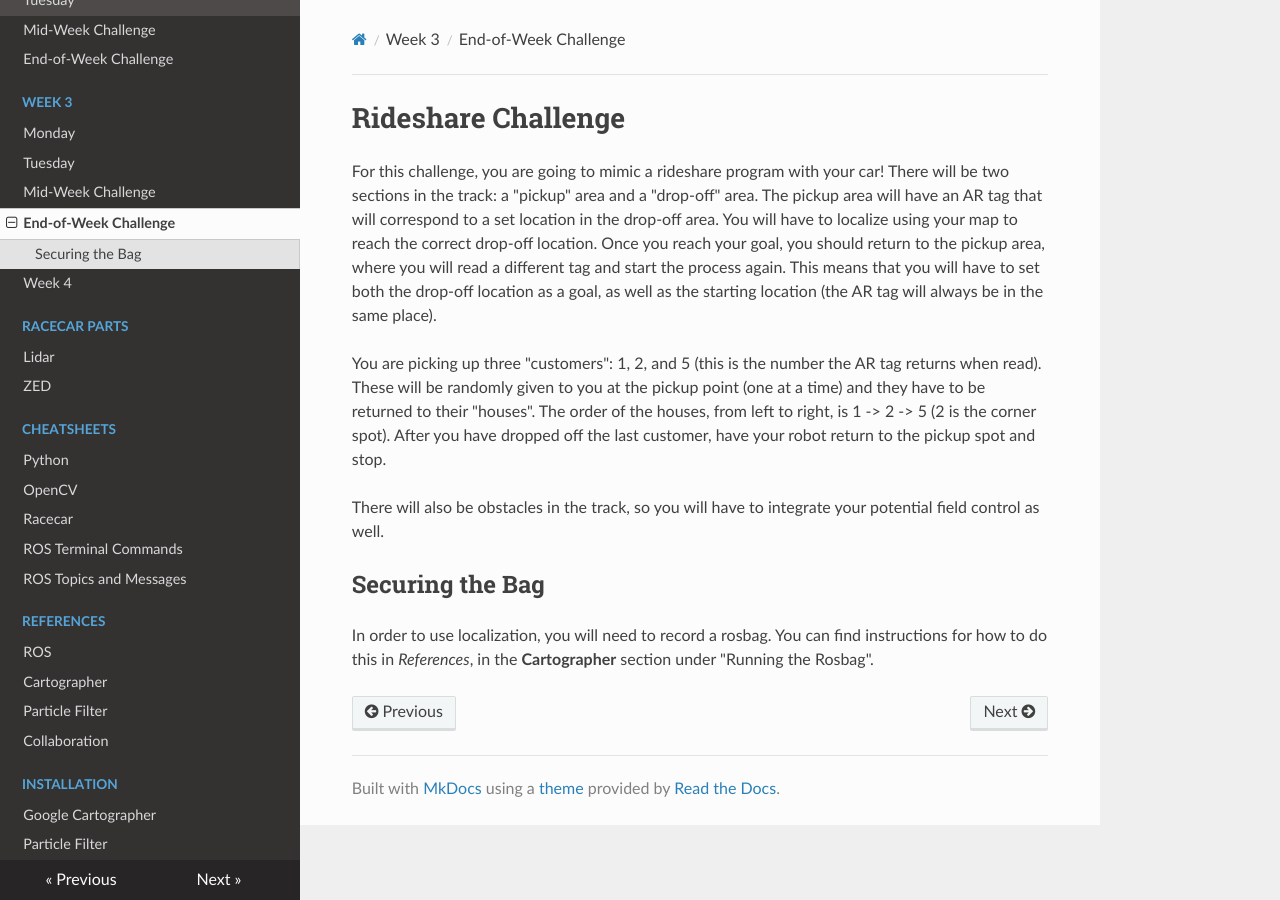
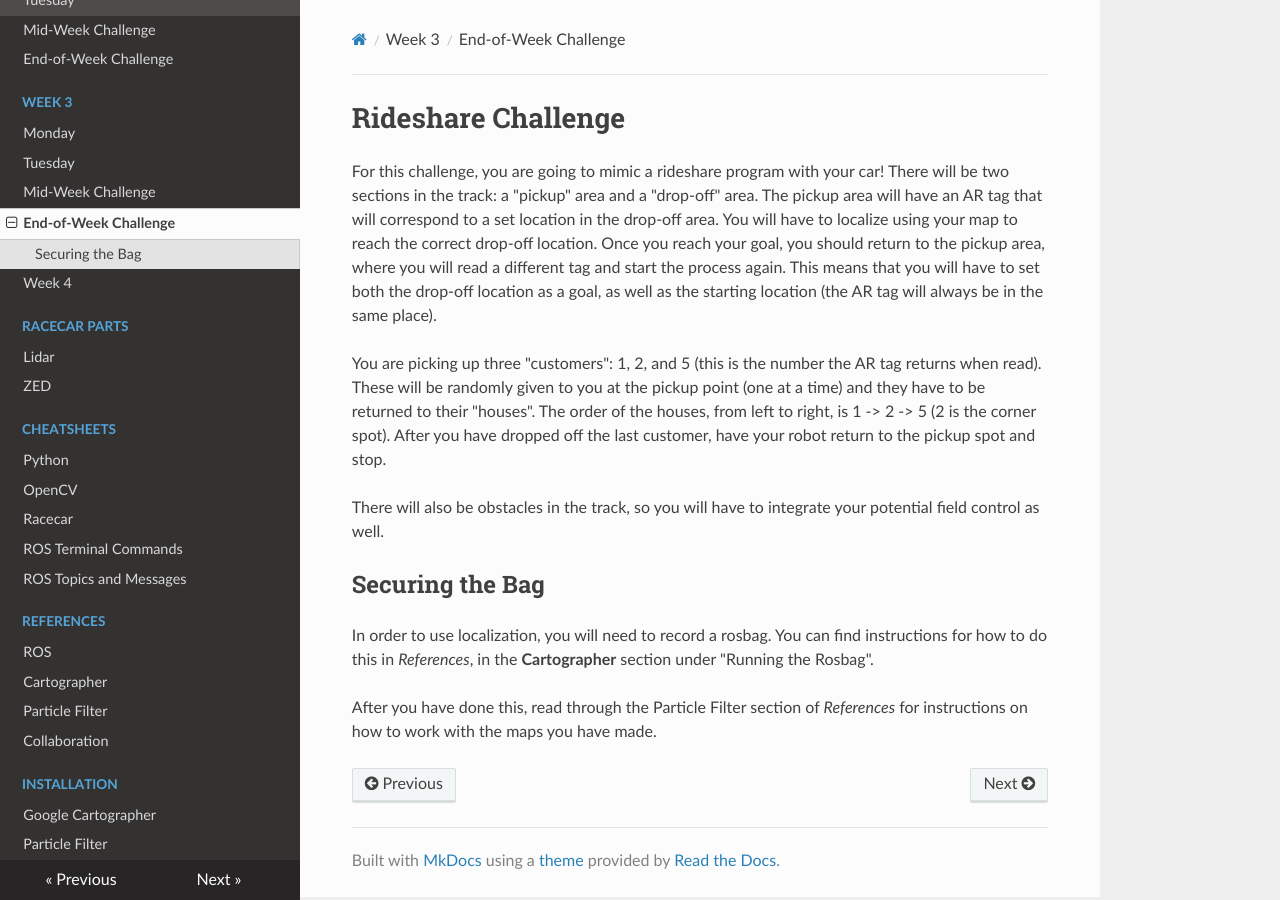
Before and after one commit to ChrisLindland/racecar-website, an MkDocs documentation site: the page built from docs/week3/04_eow/lab.md, in a window 1280 px wide. Built offline with MkDocs 1.6.1, drawn with Linux system fonts in a browser that asks for light colours; nearby versions of some CDN libraries.

Commit message:
Update lab.md

```diff
--- a/docs/week3/04_eow/lab.md
+++ b/docs/week3/04_eow/lab.md
@@ -8,3 +8,5 @@ There will also be obstacles in the track, so you will have to integrate your po
 
 ## Securing the Bag
 In order to use localization, you will need to record a rosbag. You can find instructions for how to do this in *References*, in the **Cartographer** section under "Running the Rosbag".
+
+After you have done this, read through the Particle Filter section of *References* for instructions on how to work with the maps you have made.
```
